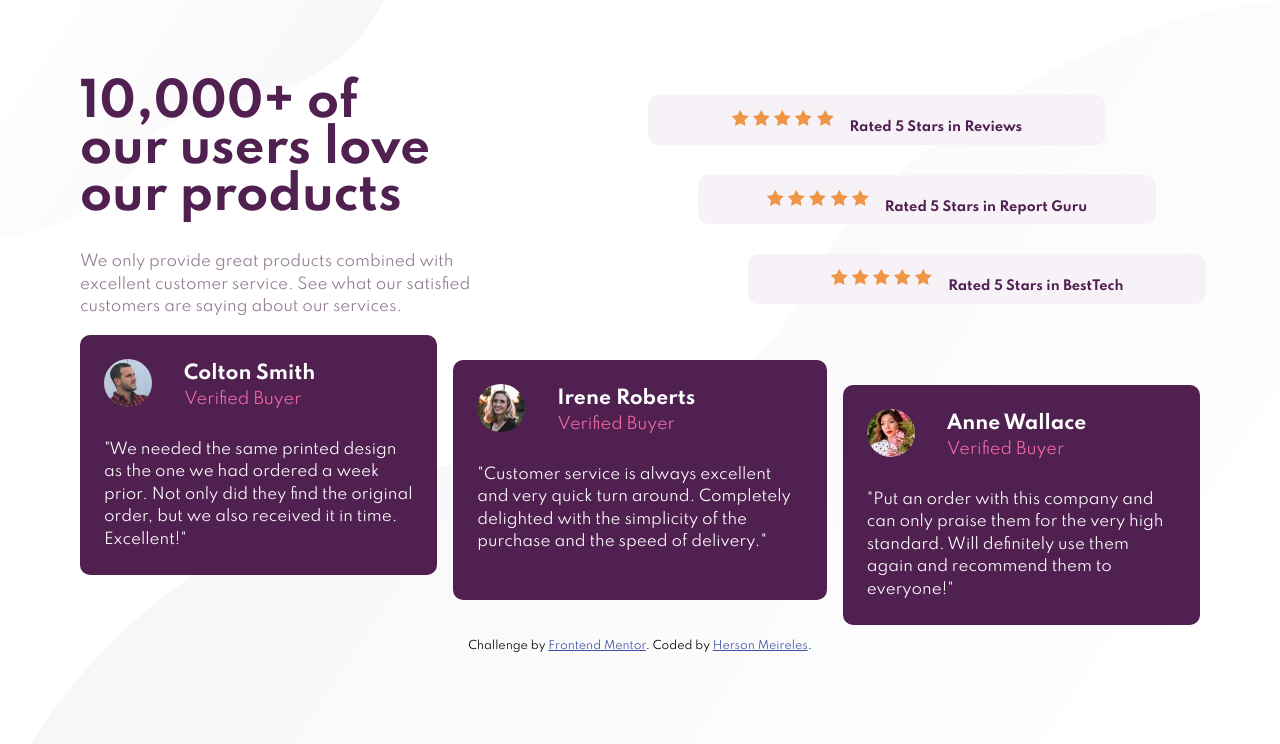
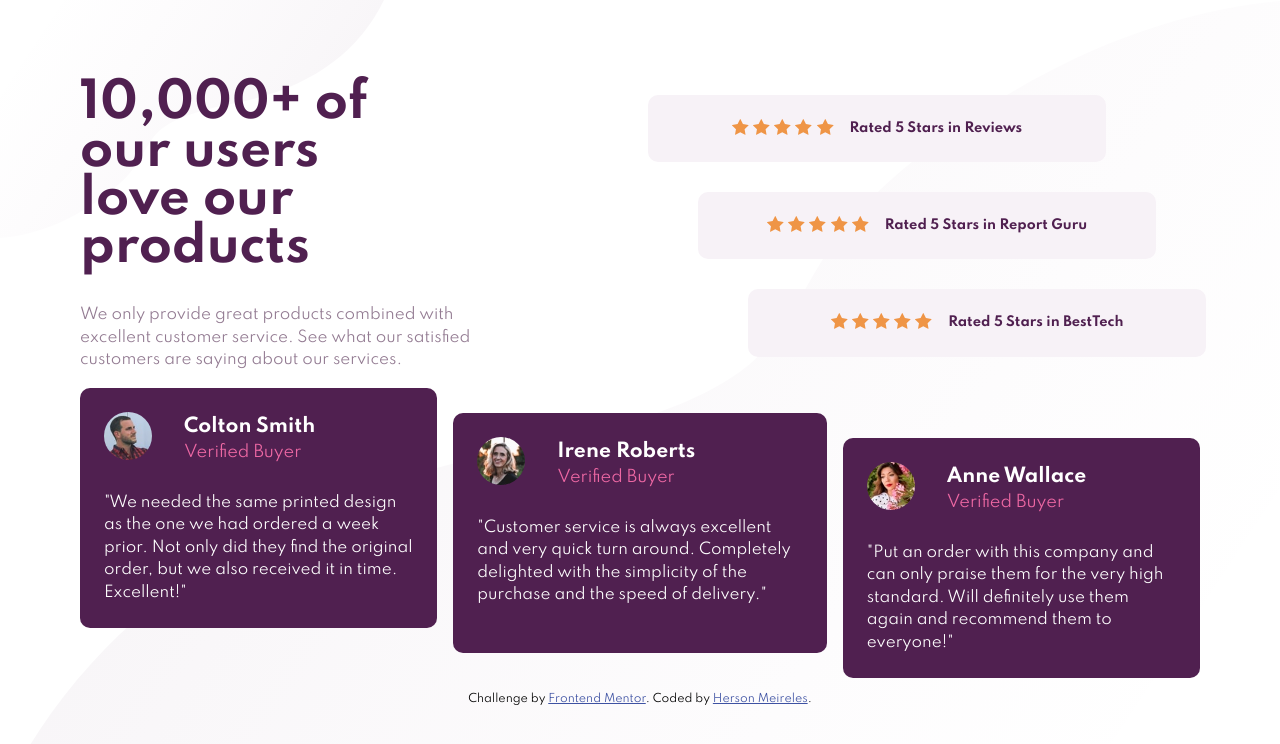
Before and after one commit to Hersonmei/Social-proof-section, a plain HTML site: page index.html in a window 1280 px wide. Drawn offline with Linux system fonts and the light colour scheme.

Commit message:
Atualização margin h2 and font-size h1

```diff
--- a/styles.css
+++ b/styles.css
@@ -23,7 +23,7 @@ main{
 
 h1 {
     color: hsl(300, 43%, 22%);
-    margin: 3rem 0 0 0;
+    margin: 3rem 0 2rem 0;
 }
 
 h2 {
@@ -99,9 +99,13 @@ h3 {
     }
 
     h1{
-        font-size: 2.9rem;
+        font-size: 3rem;
         text-align: left;
         margin: 0 0 2rem 0;
+    }
+
+    h2{
+        margin: 0;
     }
 
     .title p{
```
